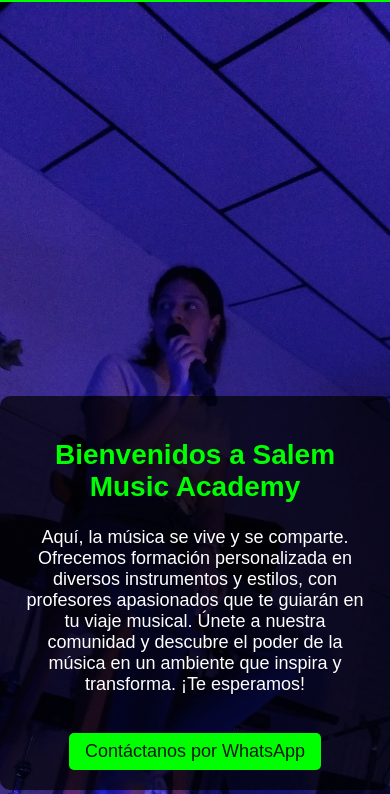
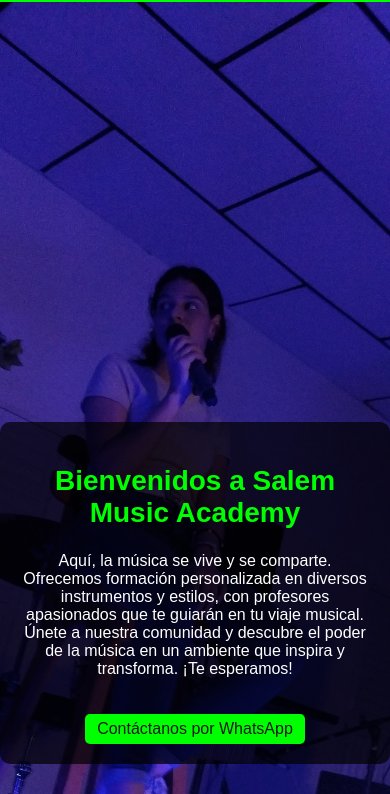
Before and after one commit to Laura14oc/SALEM-MUSIC, a plain HTML site: page index.html in a window 390 px wide. Shown: the part 50-844 px from the top of the page. Drawn offline with Linux system fonts and the light colour scheme.

Commit message:
Update style.css

```diff
--- a/style.css
+++ b/style.css
@@ -228,4 +228,15 @@ body {
     }
 
     .inicio p {
-        font-size
+        font-size: 16px;
+    }
+
+    .inicio .btn {
+        font-size: 16px;
+        padding: 6px 12px;
+    }
+
+    .box-container {
+        grid-template-columns: 1fr;
+    }
+}
```
